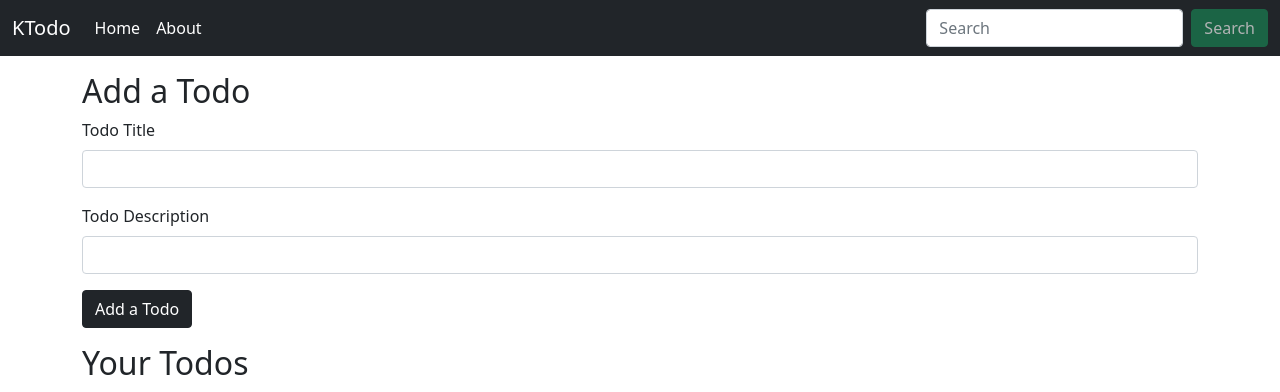
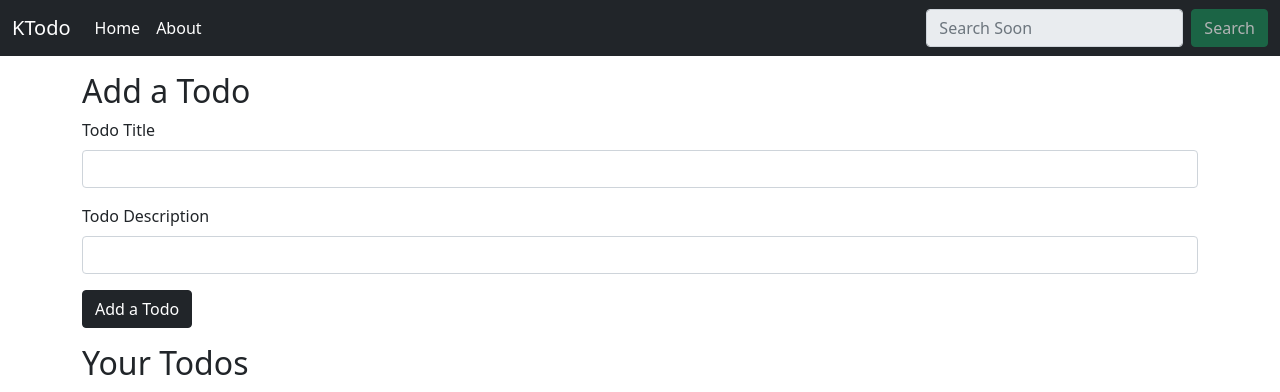
Before and after one commit to kirannarwade/flasktodo, a Flask app: page / in a window 1280 px wide. Shown: the top 392 px of the page. Run offline with Flask 2, Linux system fonts and the light colour scheme; data comes from the database, SQL or seed files in the repository.

Commit message:
Update base.html

```diff
--- a/templates/base.html
+++ b/templates/base.html
@@ -31,7 +31,7 @@
 
             </ul>
             <form class="d-flex">
-              <input class="form-control me-2 disabled" type="search soon" placeholder="Search" aria-label="Search">
+              <input class="form-control me-2" type="search" placeholder="Search Soon" aria-label="Search" disabled>
               <button class="btn btn-success disabled" type="submit">Search</button>
             </form>
           </div>
```
